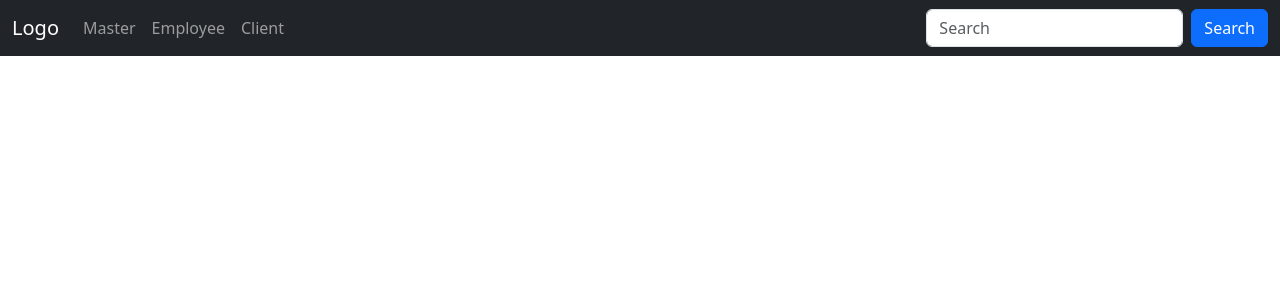
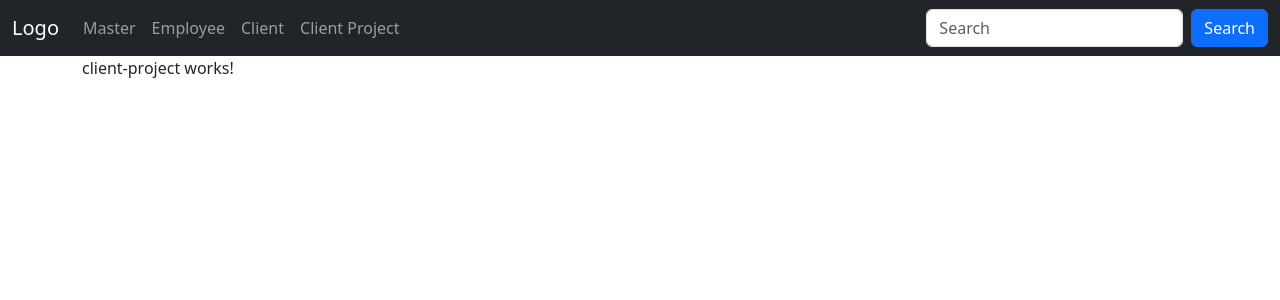
Before and after one commit to projion/Learning, an Angular app: page /client-project in a window 1280 px wide. Before the commit this address led to /. Shown: the top 300 px of the page. Built offline with nearby package versions, Linux system fonts and the light colour scheme.

Commit message:
component created, route created and added into navbar

```diff
--- a/src/app/app.component.html
+++ b/src/app/app.component.html
@@ -18,6 +18,9 @@
         <li class="nav-item">
           <a class="nav-link" routerLink="/client" routerlinkActive="active">Client</a>
         </li>
+        <li class="nav-item">
+          <a class="nav-link" routerLink="/client-project" routerlinkActive="active">Client Project</a>
+        </li>
       </ul>
       <form class="d-flex">
         <input class="form-control me-2" type="text" placeholder="Search">
--- a/src/app/app.routes.ts
+++ b/src/app/app.routes.ts
@@ -2,6 +2,7 @@
 import { MasterComponent } from './components/master/master.component';
 import { EmployeeComponent } from './components/employee/employee.component';
 import { ClientComponent } from './components/client/client.component';
+import { ClientProjectComponent } from './components/client-project/client-project.component';
 
 export const routes: Routes = [
   {
@@ -20,5 +21,9 @@
   {
     path: 'client',
     component: ClientComponent
+  },
+  {
+    path:'client-project',
+    component:ClientProjectComponent
   }
 ];
--- /dev/null
+++ b/src/app/components/client-project/client-project.component.html
@@ -0,0 +1 @@
+<p>client-project works!</p>
```
Also changed, not shown: src/app/components/client-project/client-project.component.ts (added, +12 -0 lines), src/app/components/client-project/client-project.component.css (added), 1 other file (tests, documents, lock files or other folders).
